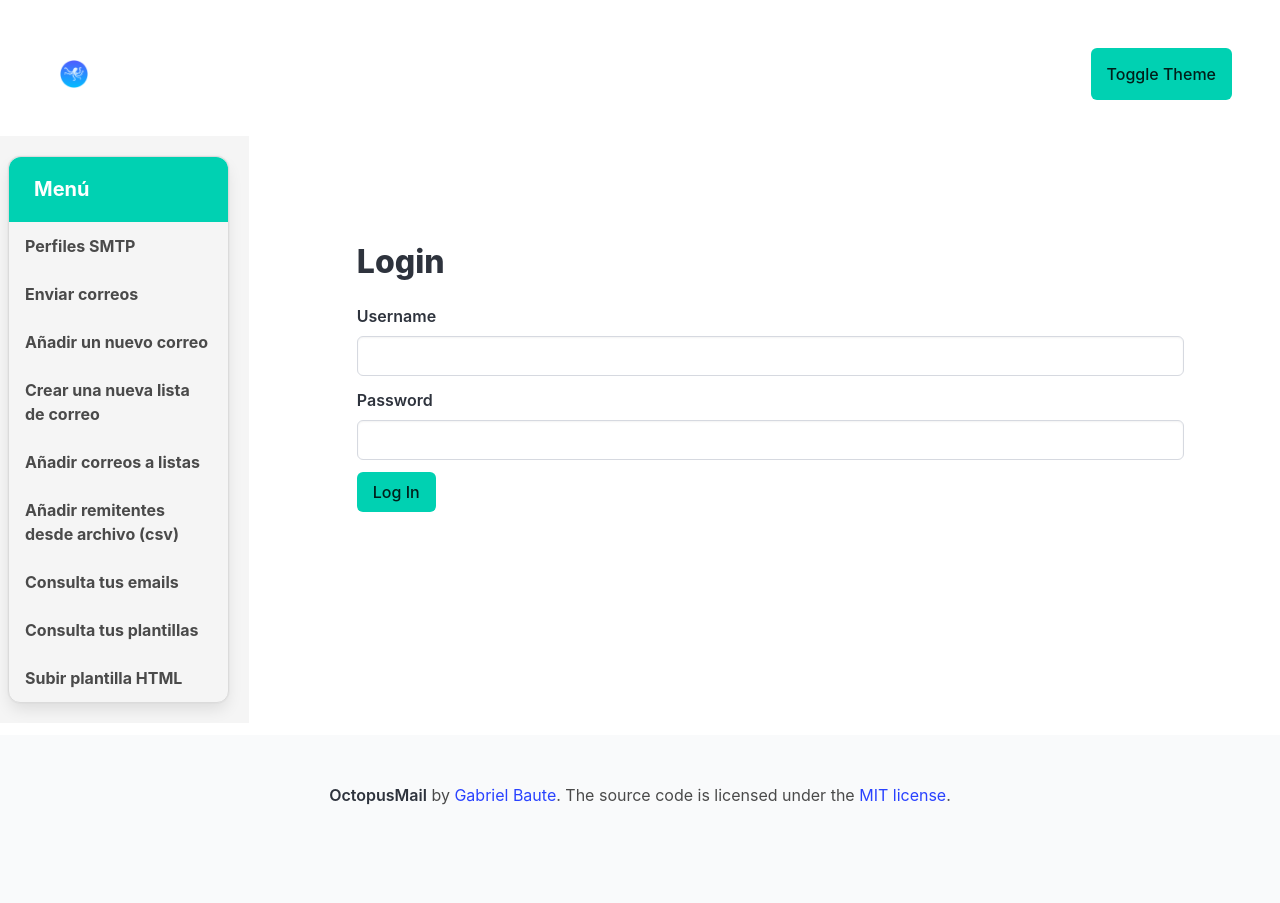
After one commit to gabrielbaute/octopusmail, a Flask app: page /login in a window 1280 px wide. The commit adds this page. Run offline with Flask 3, Linux system fonts and the light colour scheme.

Commit message:
Inmplemnentación de Flask Login, modularizacion de las rutas

```diff
--- a/app/forms.py
+++ b/app/forms.py
@@ -1,5 +1,5 @@
 from flask_wtf import FlaskForm
-from wtforms import StringField, SubmitField, FileField, SelectField, TextAreaField, IntegerField
+from wtforms import StringField, SubmitField, FileField, SelectField, TextAreaField, IntegerField, PasswordField
 from wtforms.validators import DataRequired, Email
 
 class EmailForm(FlaskForm):
@@ -49,3 +49,15 @@ class SMTPProfileForm(FlaskForm):
     app_pass=StringField("App or mail pass", validators=[DataRequired()])
     from_name=StringField("From Name", validators=[DataRequired()])
     submit=SubmitField("Save")
+
+class LoginForm(FlaskForm):
+    username=StringField("Username", validators=[DataRequired()])
+    password=PasswordField("Password", validators=[DataRequired()])
+    submit=SubmitField("Log In")
+
+class RegistrationForm(FlaskForm):
+    username=StringField("Username", validators=[DataRequired()])
+    email=StringField("Email", validators=[DataRequired(), Email()])
+    password=PasswordField("Password", validators=[DataRequired()])
+    role=SelectField("Role", choices=[])
+    submit=SubmitField("Submit")
--- /dev/null
+++ b/app/routes/auth_routes.py
@@ -0,0 +1,46 @@
+from flask import Blueprint, render_template, redirect, url_for, flash
+from flask_login import login_user, logout_user, login_required, current_user
+from ..forms import LoginForm, RegistrationForm
+from ..models import User, Role
+from ..db import session
+
+auth_bp = Blueprint('auth', __name__)
+
+@auth_bp.route('/register', methods=['GET', 'POST'])
+def register():
+    form=RegistrationForm()
+    form.role.choices=[(role.id, role.name) for role in session.query(Role).all()]
+    if form.validate_on_submit():
+        user=User(
+            username=form.username.data,
+            email=form.email.data,
+            role_id=form.role.data
+        )
+        user.set_password(form.password.data)
+        session.add(user)
+        session.commit()
+        flash('Registration successful!', 'success')
+        return redirect(url_for('auth.login'))
+    return render_template('register.html', form=form)
+
+@auth_bp.route('/login', methods=['GET', 'POST'])
+def login():
+    if current_user.is_authenticated:
+        return redirect(url_for('index'))
+    form=LoginForm()
+    if form.validate_on_submit():
+        user=session.query(User).filter_by(username=form.username.data).first()
+        if user and user.check_password(form.password.data):
+            login_user(user)
+            flash('Logged in successfully!', 'success')
+            return redirect(url_for('email.index'))
+        else:
+            flash('Invalid username or password', 'danger')
+    return render_template('login.html', form=form)
+
+@auth_bp.route('/logout')
+@login_required
+def logout():
+    logout_user()
+    flash('Logged out successfully!', 'success')
+    return redirect(url_for('auth.login'))
--- a/app/templates/base.html
+++ b/app/templates/base.html
@@ -28,15 +28,15 @@
         <aside class="column is-one-fifth sidebar">
             <ul class="panel">
                 <p class="panel-heading">Menú</p>
-                <li><a class="panel-block" href="{{ url_for('email.show_smtp_profiles') }}">Perfiles SMTP</a></li>
+                <li><a class="panel-block" href="{{ url_for('smtp.show_smtp_profiles') }}">Perfiles SMTP</a></li>
                 <li><a class="panel-block" href="{{ url_for('email.send_email_form') }}">Enviar correos</a></li>
                 <li><a class="panel-block" href="{{ url_for('email.add_email') }}">Añadir un nuevo correo</a></li>
                 <li><a class="panel-block" href="{{ url_for('email.create_list') }}">Crear una nueva lista de correo</a></li>
                 <li><a class="panel-block" href="{{ url_for('email.add_to_list') }}">Añadir correos a listas</a></li>
                 <li><a class="panel-block" href="{{ url_for('email.upload_csv') }}">Añadir remitentes desde archivo (csv)</a></li>
                 <li><a class="panel-block" href="{{ url_for('email.show_emails') }}">Consulta tus emails</a></li>
-                <li><a class="panel-block" href="{{ url_for('email.show_templates') }}">Consulta tus plantillas</a></li>
-                <li><a class="panel-block" href="{{ url_for('email.upload_template') }}">Subir plantilla HTML</a></li>
+                <li><a class="panel-block" href="{{ url_for('templates.show_templates') }}">Consulta tus plantillas</a></li>
+                <li><a class="panel-block" href="{{ url_for('templates.upload_template') }}">Subir plantilla HTML</a></li>
             </ul>
         </aside>
         <main class="column">
--- a/app/templates/edit_template.html
+++ b/app/templates/edit_template.html
@@ -4,7 +4,7 @@
 
 {% block content %}
 <h1 class="title">Edit Template: {{ filename }}</h1>
-<form method="POST" action="{{ url_for('email.edit_template', filename=filename) }}">
+<form method="POST" action="{{ url_for('templates.edit_template', filename=filename) }}">
     {{ form.hidden_tag() }}
     <div class="field">
         <label class="label">{{ form.template_name.label }}</label>
--- /dev/null
+++ b/app/templates/login.html
@@ -0,0 +1,31 @@
+{% extends "base.html" %}
+
+{% block title %}Login{% endblock %}
+
+{% block content %}
+<section class="section">
+    <div class="container">
+        <h1 class="title">Login</h1>
+        <form method="POST">
+            {{ form.hidden_tag() }}
+            <div class="field">
+                <label class="label">{{ form.username.label }}</label>
+                <div class="control">
+                    {{ form.username(class_='input') }}
+                </div>
+            </div>
+            <div class="field">
+                <label class="label">{{ form.password.label }}</label>
+                <div class="control">
+                    {{ form.password(class_='input') }}
+                </div>
+            </div>
+            <div class="field">
+                <div class="control">
+                    {{ form.submit(class_='button is-primary') }}
+                </div>
+            </div>
+        </form>
+    </div>
+</section>
+{% endblock %}
--- a/app/templates/smtp_profiles.html
+++ b/app/templates/smtp_profiles.html
@@ -4,7 +4,7 @@
 
 {% block content %}
 <h1 class="title">SMTP Profiles</h1>
-<a href="{{ url_for('email.add_smtp_profile') }}" class="button is-primary">Add SMTP Profile</a>
+<a href="{{ url_for('smtp.add_smtp_profile') }}" class="button is-primary">Add SMTP Profile</a>
 <table class="table is-striped is-fullwidth">
     <thead>
         <tr>
@@ -23,8 +23,8 @@
             <td>{{ profile.email }}</td>
             <td>{{ profile.from_name }}</td>
             <td>
-                <a href="{{ url_for('email.edit_smtp_profile', profile_id=profile.id) }}" class="button is-warning">Edit</a>
-                <form action="{{ url_for('email.delete_smtp_profile', profile_id=profile.id) }}" method="post" style="display:inline;">
+                <a href="{{ url_for('smtp.edit_smtp_profile', profile_id=profile.id) }}" class="button is-warning">Edit</a>
+                <form action="{{ url_for('smtp.delete_smtp_profile', profile_id=profile.id) }}" method="post" style="display:inline;">
                     <button type="submit" class="button is-danger">Delete</button>
                 </form>
             </td>
--- a/app/templates/templates.html
+++ b/app/templates/templates.html
@@ -16,8 +16,8 @@
         <tr>
             <td>{{ template }}</td>
             <td>
-                <a href="{{ url_for('email.get_template', filename=template) }}" class="button is-link">View</a>
-                <a href="{{ url_for('email.edit_template', filename=template) }}" class="button is-warning">Edit</a>
+                <a href="{{ url_for('templates.get_template', filename=template) }}" class="button is-link">View</a>
+                <a href="{{ url_for('templates.edit_template', filename=template) }}" class="button is-warning">Edit</a>
             </td>
         </tr>
         {% endfor %}
--- a/app/templates/upload_template.html
+++ b/app/templates/upload_template.html
@@ -4,7 +4,7 @@
 
 {% block content %}
 <h1 class="title">Upload Template</h1>
-<form method="POST" action="{{ url_for('email.upload_template') }}">
+<form method="POST" action="{{ url_for('templates.upload_template') }}">
     {{ form.hidden_tag() }}
     <div class="field">
         <label class="label">{{ form.template_name.label }}</label>
```
Also changed, not shown: app/__init__.py (+20 -1 lines), app/models.py (+15 -0 lines), app/routes/email_routes.py (renamed from app/email_routes.py, +6 -108 lines), app/routes/smtp_routes.py (added, +56 -0 lines), app/routes/template_routes.py (added, +59 -0 lines), app/templates/register.html (added, +43 -0 lines), app/routes/__init__.py (added).
